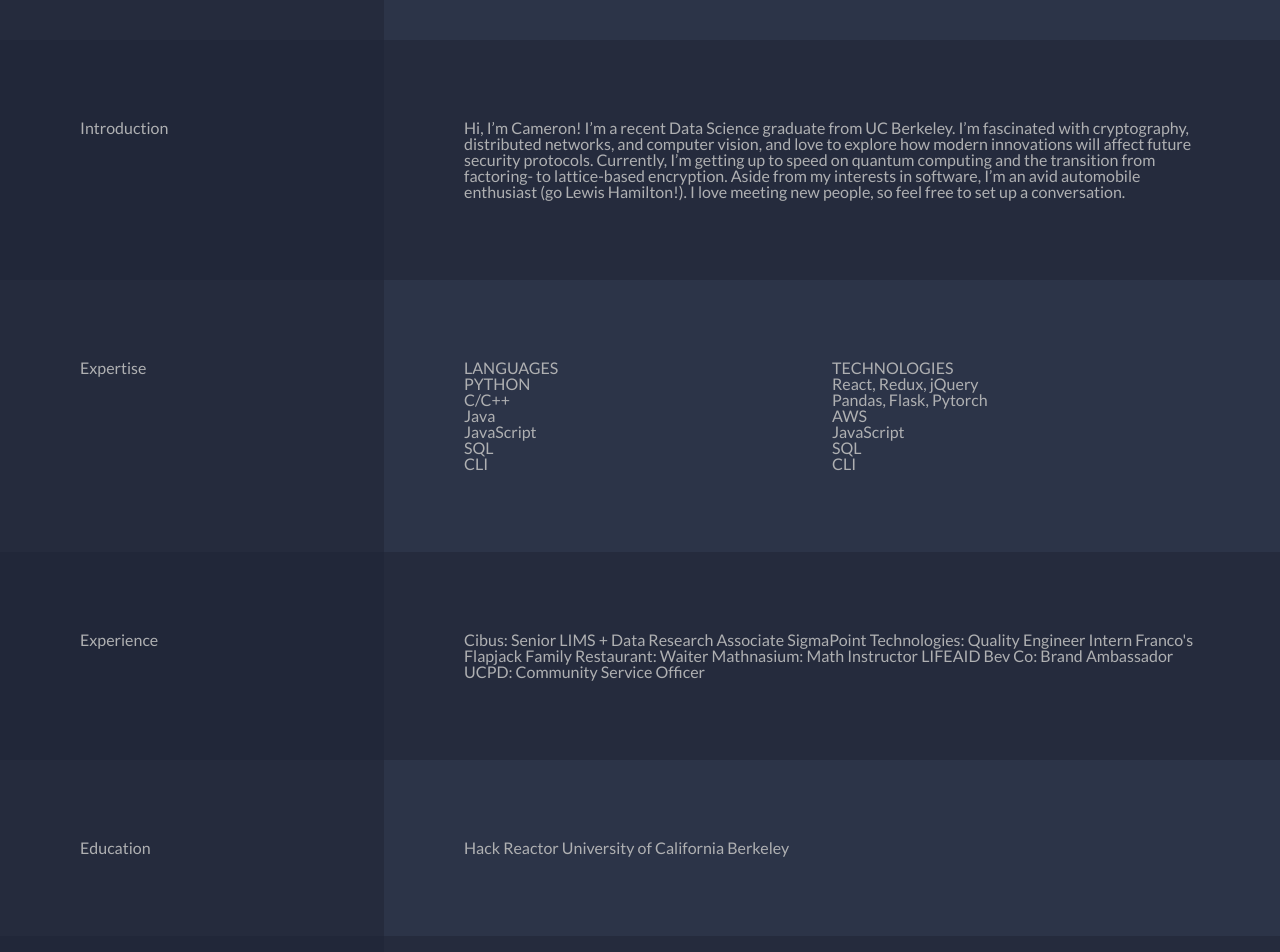
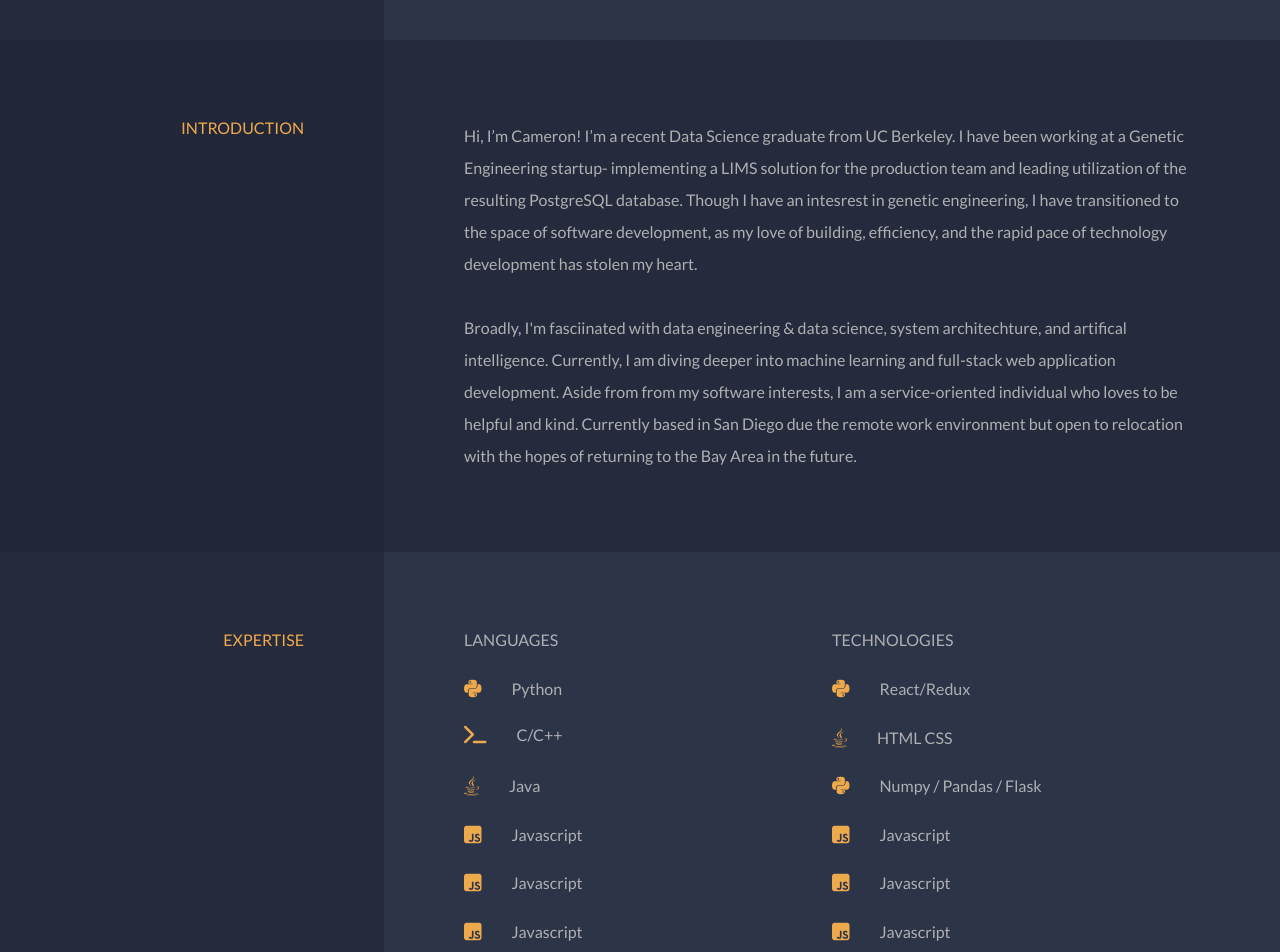
Before and after one commit to camjhirsh/camjhirsh.dev, a React app: page / in a window 1280 px wide. Shown: the part 760-1712 px from the top of the page. Built offline with nearby package versions, Linux system fonts and the light colour scheme.

Commit message:
expertise start

```diff
--- a/src/components/app.jsx
+++ b/src/components/app.jsx
@@ -21,34 +21,40 @@
 
       <Headline/>
 
-      <div className="section three"> Introduction </div>
+      <div className="section three section-title"> INTRODUCTION </div>
 
       <div className="section one">
-        Hi, I’m Cameron! I’m a recent Data Science graduate from UC Berkeley.
-        I’m fascinated with cryptography, distributed networks, and computer vision,
-        and love to explore how modern innovations will affect future security protocols.
-        Currently, I’m getting up to speed on quantum computing and the transition from factoring- to lattice-based encryption.
-        Aside from my interests in software, I’m an avid automobile enthusiast (go Lewis Hamilton!).
-        I love meeting new people, so feel free to set up a conversation.
+        <p>
+          Hi, I’m Cameron! I’m a recent Data Science graduate from UC Berkeley. I have been working at a Genetic Engineering
+          startup- implementing a LIMS solution for the production team and leading utilization of the resulting PostgreSQL database.
+          Though I have an intesrest in genetic engineering, I have transitioned to the space of software development, as my love of building, efficiency, and the rapid
+          pace of technology development has stolen my heart. <br></br> <br></br>
+
+          Broadly, I'm fasciinated with data engineering & data
+          science, system architechture, and artifical intelligence. Currently, I am diving deeper into machine learning and
+          full-stack web application development. Aside from from my software interests, I am a service-oriented individual who loves
+          to be helpful and kind. Currently based in San Diego due the remote work environment but open to relocation with the hopes of
+          returning to the Bay Area in the future.
+        </p>
       </div>
 
-      <div className="section one"> Expertise </div>
+      <div className="section one section-title"> EXPERTISE </div>
 
       <Expertise/>
 
-      <div className="section three"> Experience </div>
+      <div className="section three section-title"> EXPERIENCE </div>
 
       <Experience/>
 
-      <div className="section one"> Education </div>
+      <div className="section one section-title"> EDUCATION </div>
 
       <Education/>
 
-      <div className="section three"> Honors </div>
+      <div className="section three section-title"> HONORS </div>
 
       <Honors/>
 
-      <div className="section"> Projects </div>
+      <div className="section section-title"> PROJECTS </div>
 
       <Projects/>
 
--- a/src/components/expertise.jsx
+++ b/src/components/expertise.jsx
@@ -3,24 +3,56 @@
 const Expertise = () => {
   return (
     <div className="section expertise two">
-      <div> LANGUAGES </div>
-      <div> TECHNOLOGIES </div>
-      <ul>
-        <li> PYTHON </li>
-        <li> C/C++ </li>
-        <li> Java </li>
-        <li> JavaScript </li>
-        <li> SQL </li>
-        <li> CLI </li>
-      </ul>
-      <ul>
-        <li> React, Redux, jQuery </li>
-        <li> Pandas, Flask, Pytorch </li>
-        <li> AWS </li>
-        <li> JavaScript </li>
-        <li> SQL </li>
-        <li> CLI </li>
-      </ul>
+      <div className="expertise-subtitle"> LANGUAGES </div>
+      <div className="expertise-subtitle"> TECHNOLOGIES </div>
+      <div className="expertise-section">
+        <i className="fab  fa-lg  fa-python expertise-icon"></i>
+        Python
+      </div>
+      <div className="expertise-section">
+        <i className="fab  fa-lg  fa-python expertise-icon"></i>
+        React/Redux
+      </div>
+      <div className="expertise-section">
+        <i class="fas  fa-lg  fa-terminal expertise-icon"></i>
+        C/C++
+      </div>
+      <div className="expertise-section">
+        <i class="fab  fa-lg  fa-java expertise-icon"></i>
+        HTML CSS
+      </div>
+      <div className="expertise-section">
+        <i class="fab  fa-lg  fa-java expertise-icon"></i>
+        Java
+      </div>
+      <div className="expertise-section">
+        <i className="fab  fa-lg  fa-python expertise-icon"></i>
+        Numpy / Pandas / Flask
+      </div>
+      <div className="expertise-section">
+        <i class="fab  fa-lg  fa-js-square expertise-icon"></i>
+        Javascript
+      </div>
+      <div className="expertise-section">
+        <i class="fab  fa-lg  fa-js-square expertise-icon"></i>
+        Javascript
+      </div>
+      <div className="expertise-section">
+        <i class="fab  fa-lg  fa-js-square expertise-icon"></i>
+        Javascript
+      </div>
+      <div className="expertise-section">
+        <i class="fab  fa-lg  fa-js-square expertise-icon"></i>
+        Javascript
+      </div>
+      <div className="expertise-section">
+        <i class="fab  fa-lg  fa-js-square expertise-icon"></i>
+        Javascript
+      </div>
+      <div className="expertise-section">
+        <i class="fab  fa-lg  fa-js-square expertise-icon"></i>
+        Javascript
+      </div>
     </div>
   )
 }
--- a/src/styles.scss
+++ b/src/styles.scss
@@ -100,6 +100,10 @@
   cursor: pointer;
 }
 
+p {
+  line-height: 2.0;
+}
+
 
 //-----------------> Styling <--------------------//
 
@@ -114,6 +118,13 @@
 .section {
   padding: 80px;
 }
+
+.section-title {
+  color: var(--orange);
+  text-align: right;
+}
+
+//-----------------> Headline <--------------------//
 
 .headline {
   height: 100vh;
@@ -187,11 +198,27 @@
   font-weight: bolder;
   padding-bottom: 30px;
 }
-// .sub-headline-detail {
-//   font-weight: ;
-// }
+
+.sub-headline-detail {
+  font-weight: lighter;
+}
+
+//-----------------> Expertise <--------------------//
 
 .expertise {
   display: grid;
   grid-template-columns: 1fr 1fr;
 }
+
+.expertise-subtitle {
+  padding-bottom: 30px;
+}
+
+.expertise-section {
+  padding-bottom: 30px;
+}
+
+.expertise-icon {
+  color: var(--orange);
+  padding-right: 30px;
+}
```
Also changed, not shown: 2 other files (tests, documents, lock files or other folders).
